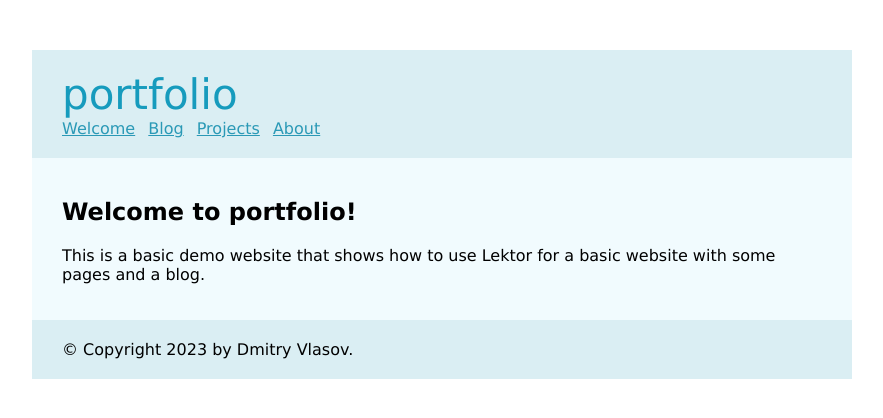
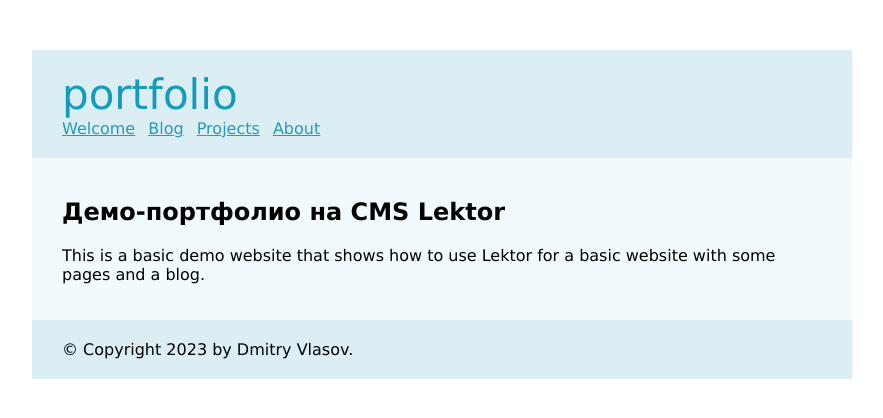
Before and after one commit to dmitry-v-vlasov/portfolio, a plain HTML site: page index.html in a window 1280 px wide. Shown: the whole page, without its empty margins (198-1081 px from the left). Drawn offline with Linux system fonts and the light colour scheme.

Commit message:
Synchronized build

```diff
--- a/index.html
+++ b/index.html
@@ -1,7 +1,7 @@
 <!doctype html>
 <meta charset="utf-8">
 <link rel="stylesheet" href="static/style.css">
-<title>Welcome to portfolio! — portfolio</title>
+<title>Демо-портфолио на CMS Lektor — portfolio</title>
 <body>
   <header>
     <h1>portfolio</h1>
@@ -20,7 +20,7 @@
   </header>
   <div class="page">
 
-  <h2>Welcome to portfolio!</h2>
+  <h2>Демо-портфолио на CMS Lektor</h2>
   <p>This is a basic demo website that shows how to use Lektor for a basic
 website with some pages and a blog.</p>
 
```
